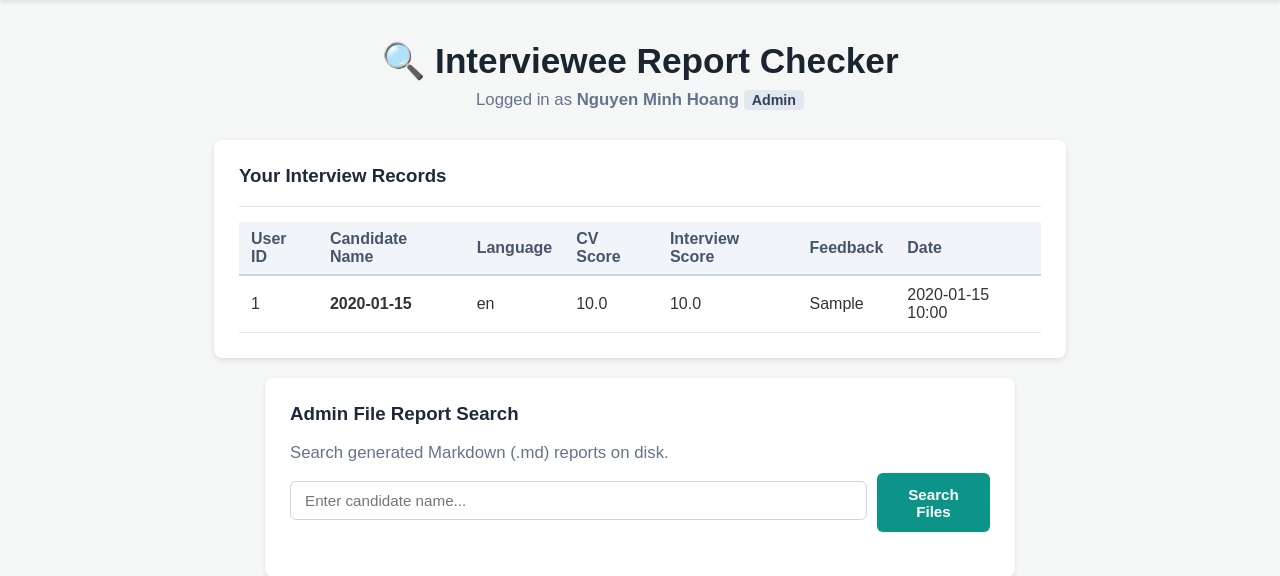
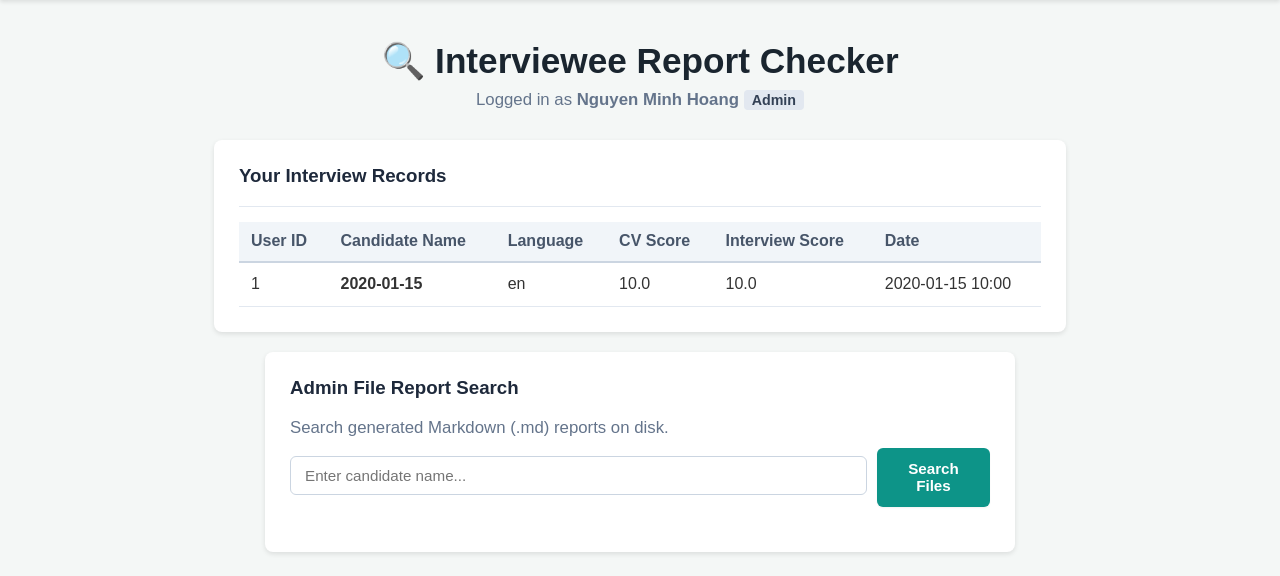
Before and after one commit to ngminhhoang2006/AI-Interviewer-Project, a Flask app: page /results_checker in a window 1280 px wide. Shown: the part 55-631 px from the top of the page. Run offline with Flask 3, Linux system fonts and the light colour scheme; a user stored in the database is signed in; tables that the repository leaves empty hold one stand-in row (values such as "Sample post"); some libraries are stand-ins or nearby versions.

Commit message:
Add files via upload

```diff
--- a/templates/checker.html
+++ b/templates/checker.html
@@ -28,7 +28,6 @@
                 <th>Language</th>
                 <th>CV Score</th>
                 <th>Interview Score</th>
-                <th>Feedback</th>
                 <th>Date</th>
             </tr>
         </thead>
@@ -42,7 +41,6 @@
                 <td>{{ r.language }}</td>
                 <td>{{ r.cv_score if r.cv_score is not none else 'N/A' }}</td>
                 <td>{{ r.interview_score if r.interview_score is not none else 'N/A' }}</td>
-                <td>{{ r.feedback_reason }}</td>
                 <td>{{ r.created_at.strftime('%Y-%m-%d %H:%M') }}</td>
             </tr>
             {% endfor %}
```
